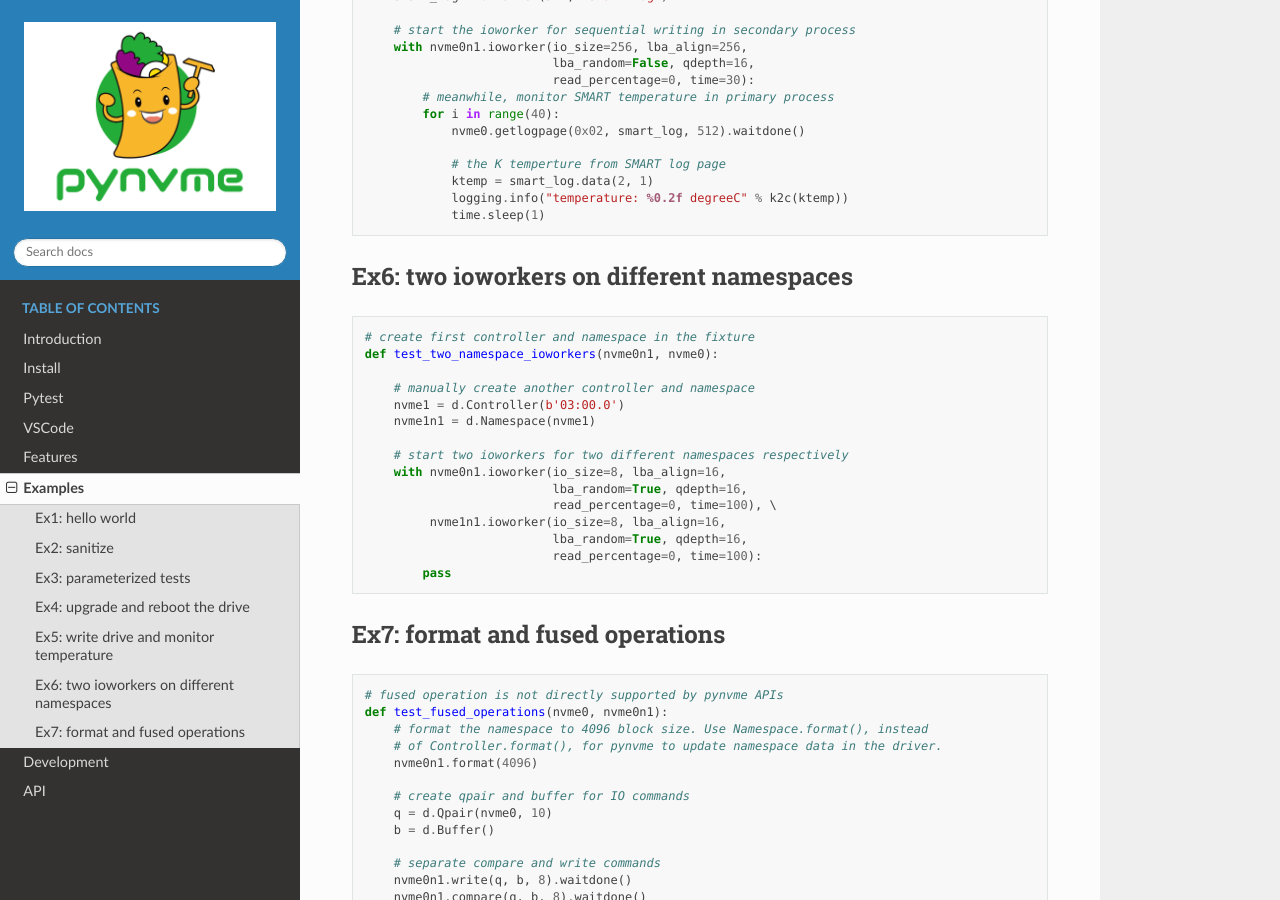
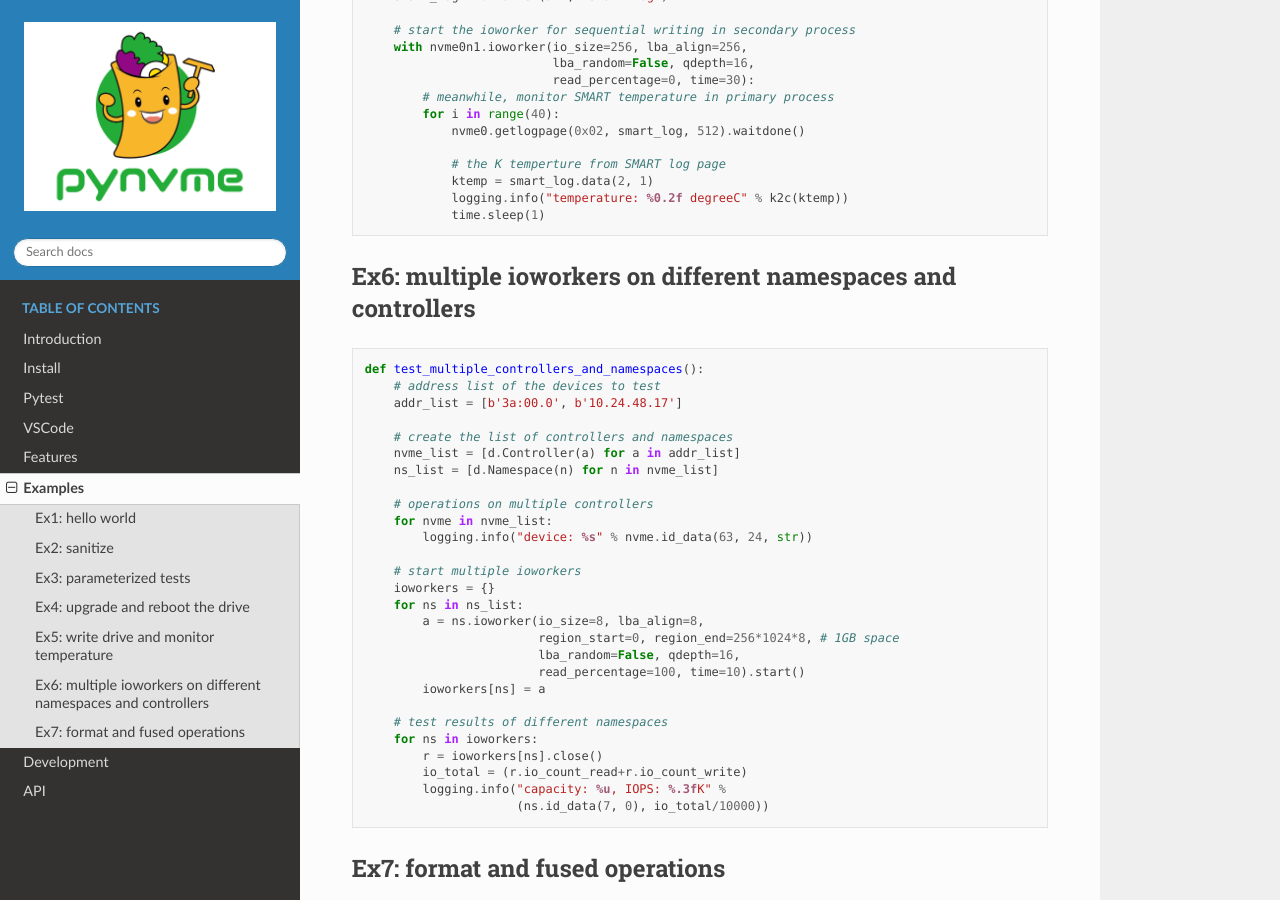
Before and after one commit to pynvme/pynvme, a Sphinx documentation site: the page built from doc/examples.rst, in a window 1280 px wide and 900 px high, scrolled down 2174 px. Built offline with Sphinx 7.4.7 and the Read the Docs theme 2.0.0, drawn with Linux system fonts in a browser that asks for light colours.

```diff
--- a/doc/examples.rst
+++ b/doc/examples.rst
@@ -139,26 +139,38 @@ Ex5: write drive and monitor temperature
                time.sleep(1)
 
 
-Ex6: two ioworkers on different namespaces
-------------------------------------------
+Ex6: multiple ioworkers on different namespaces and controllers
+---------------------------------------------------------------
 
 .. code-block:: python
 
-   # create first controller and namespace in the fixture
-   def test_two_namespace_ioworkers(nvme0n1, nvme0):
+   def test_multiple_controllers_and_namespaces():
+       # address list of the devices to test
+       addr_list = [b'3a:00.0', b'10.24.48.17']
 
-       # manually create another controller and namespace
-       nvme1 = d.Controller(b'03:00.0')
-       nvme1n1 = d.Namespace(nvme1)
+       # create the list of controllers and namespaces
+       nvme_list = [d.Controller(a) for a in addr_list]
+       ns_list = [d.Namespace(n) for n in nvme_list]
 
-       # start two ioworkers for two different namespaces respectively
-       with nvme0n1.ioworker(io_size=8, lba_align=16,
-                             lba_random=True, qdepth=16,
-                             read_percentage=0, time=100), \
-            nvme1n1.ioworker(io_size=8, lba_align=16,
-                             lba_random=True, qdepth=16,
-                             read_percentage=0, time=100):
-           pass
+       # operations on multiple controllers
+       for nvme in nvme_list:
+           logging.info("device: %s" % nvme.id_data(63, 24, str))
+
+       # start multiple ioworkers
+       ioworkers = {}
+       for ns in ns_list:
+           a = ns.ioworker(io_size=8, lba_align=8,
+                           region_start=0, region_end=256*1024*8, # 1GB space
+                           lba_random=False, qdepth=16,
+                           read_percentage=100, time=10).start()
+           ioworkers[ns] = a
+
+       # test results of different namespaces
+       for ns in ioworkers:
+           r = ioworkers[ns].close()
+           io_total = (r.io_count_read+r.io_count_write)
+           logging.info("capacity: %u, IOPS: %.3fK" %
+                        (ns.id_data(7, 0), io_total/10000))
 
 
 Ex7: format and fused operations
```
Also changed, not shown: driver_test.py (+16 -3 lines).
